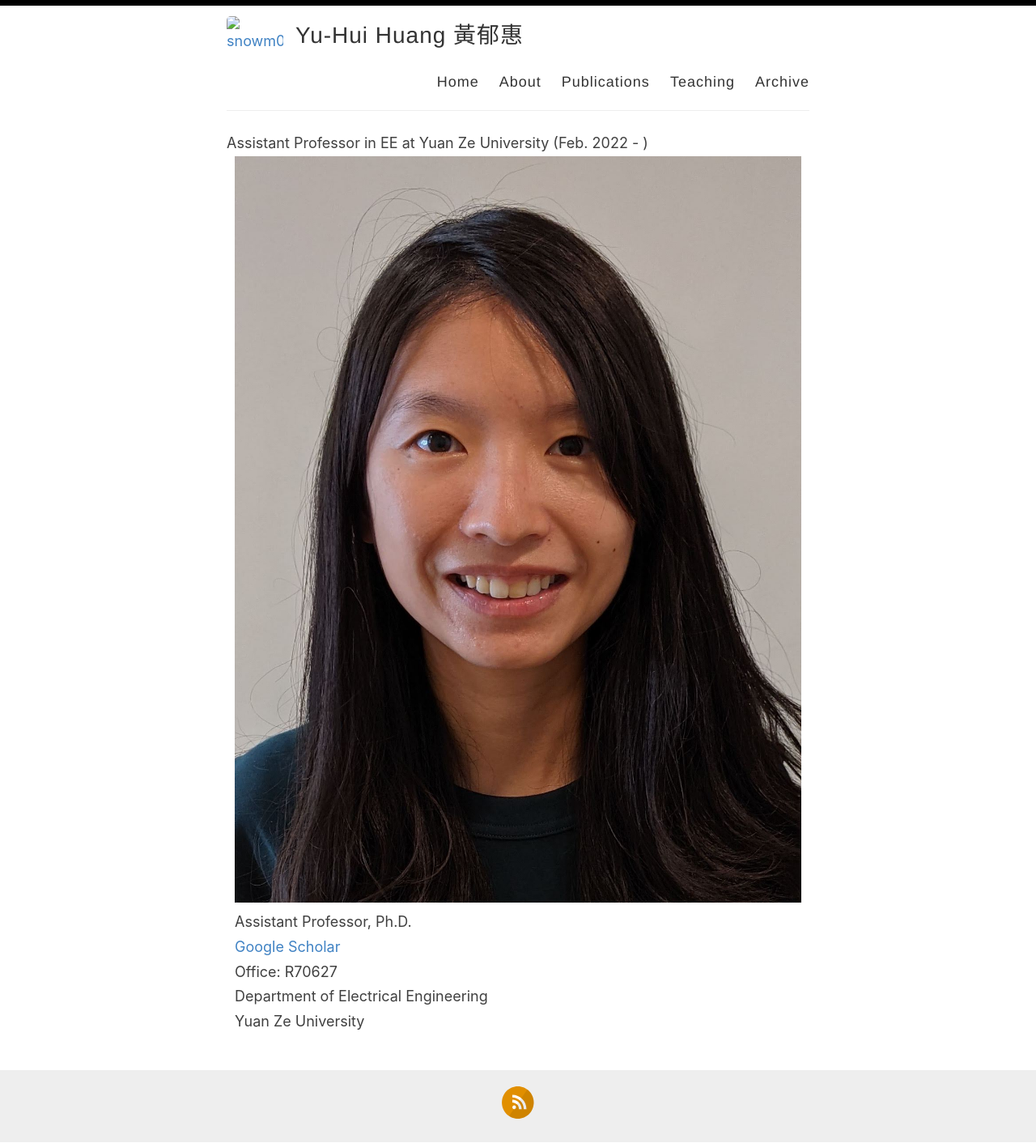
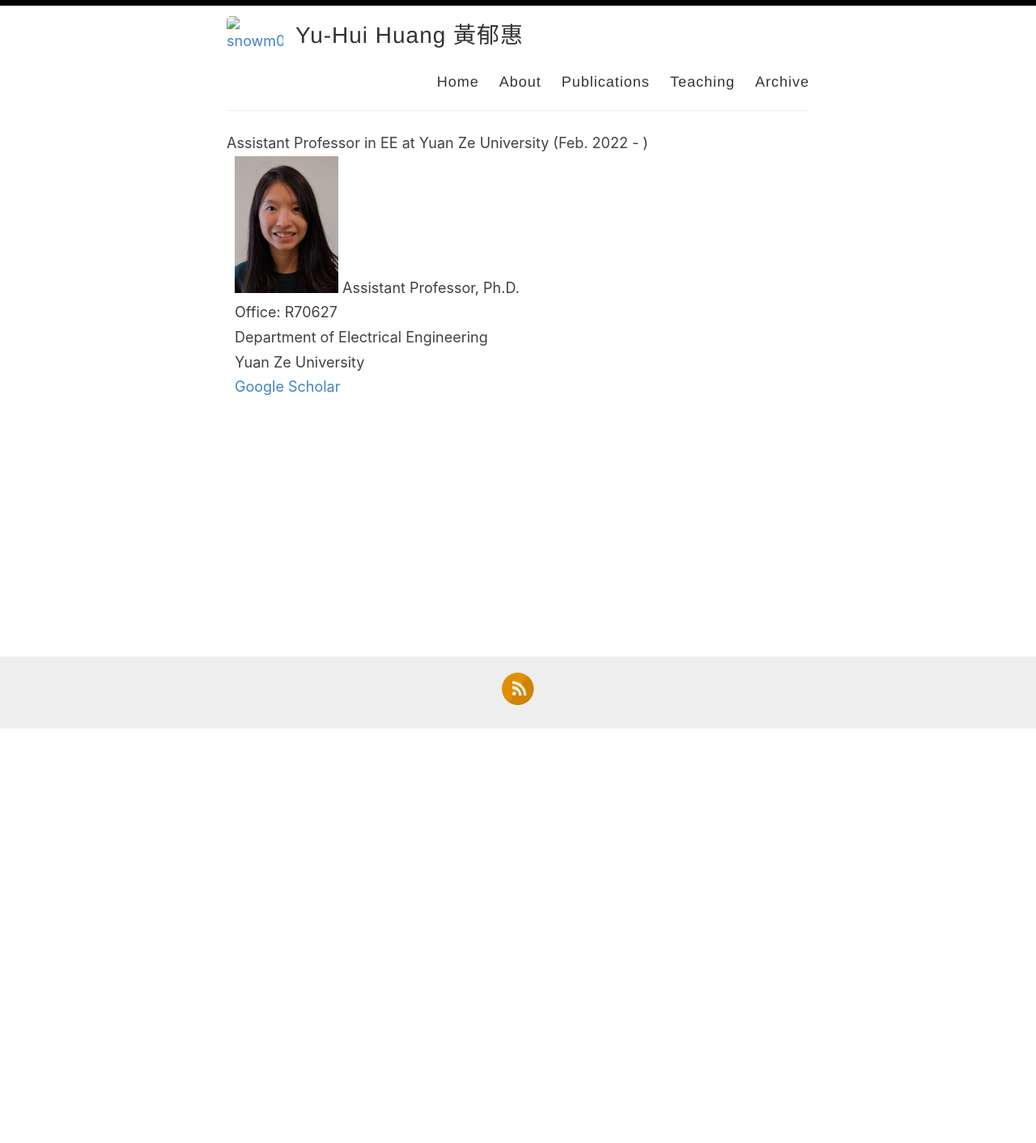
Before and after one commit to snowm0425/snowm0425.github.io, a Jekyll site: the page built from index.html, in a window 1280 px wide. Shown: the whole page at 81% size. Built offline with Jekyll 4.4.1, drawn with Linux system fonts in a browser that asks for light colours; the list of posts is cut into pages by our own code; after the commit the page ends 901 px from its top, so only the background shows below that.

Commit message:
Update index.html

```diff
--- a/index.html
+++ b/index.html
@@ -9,16 +9,16 @@ Assistant Professor in EE at Yuan Ze University (Feb. 2022 - )
   <div class="container">
 	<div class="row">
 		<div class="col-md-4">
-			<img id="photo" class="img-rounded" src="images/PXL_20211030_052031911.jpg"></td>
+			<img id="photo" class="img-rounded" src="images/PXL_20211030_052031911.jpg" style="width:128px;height:169px;></td>
 		</div>
 		<div class="col-md-4">
 
 			Assistant Professor, Ph.D.
-			<br><a href="https://scholar.google.com/citations?user=dNySFFYAAAAJ&hl=en">Google Scholar</a>
 			<br> Office: R70627
 			<br>Department of Electrical Engineering
 			<br>Yuan Ze University
 
+			<br><a href="https://scholar.google.com/citations?user=dNySFFYAAAAJ&hl=en">Google Scholar</a>
 
 		</div>
 	</div>
```
